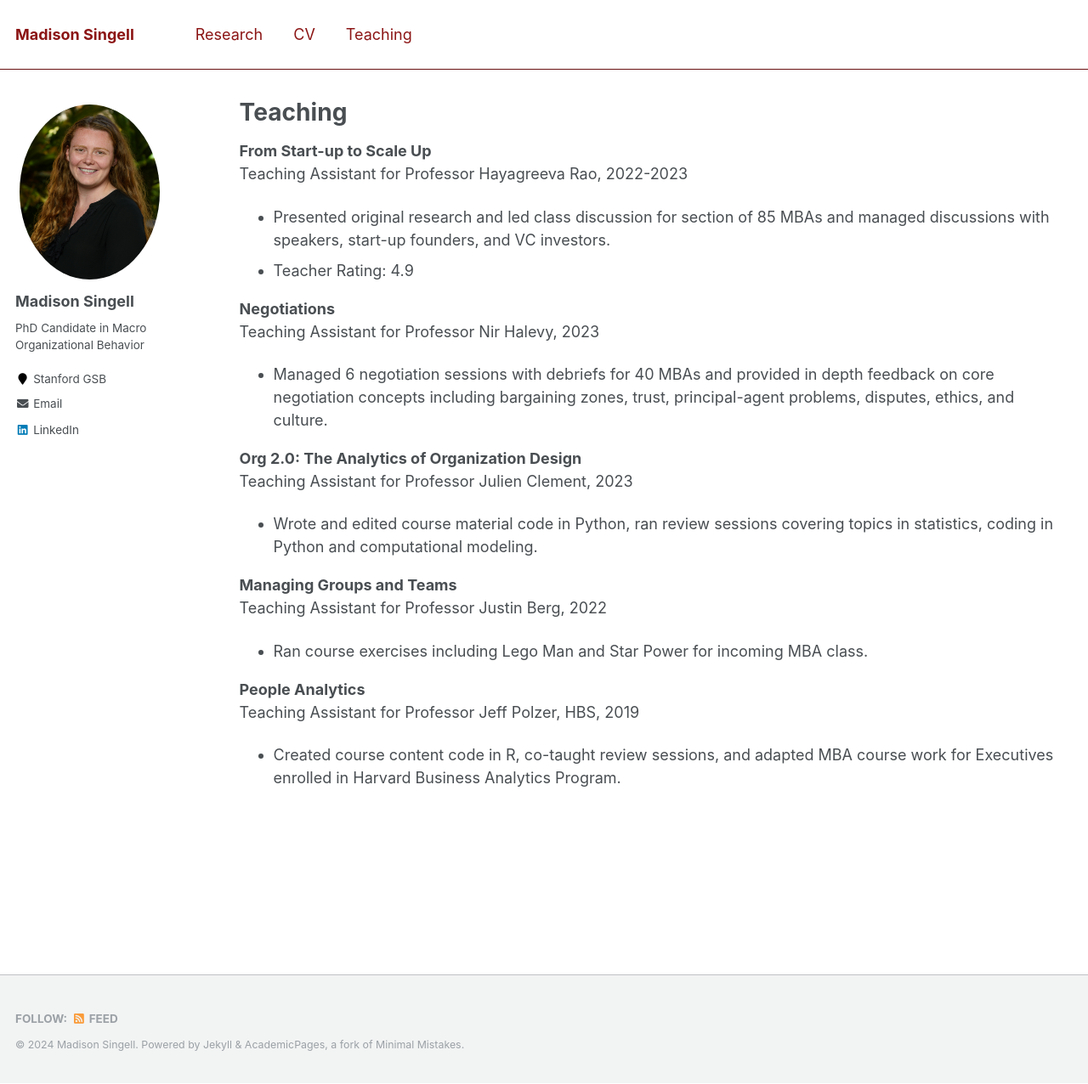
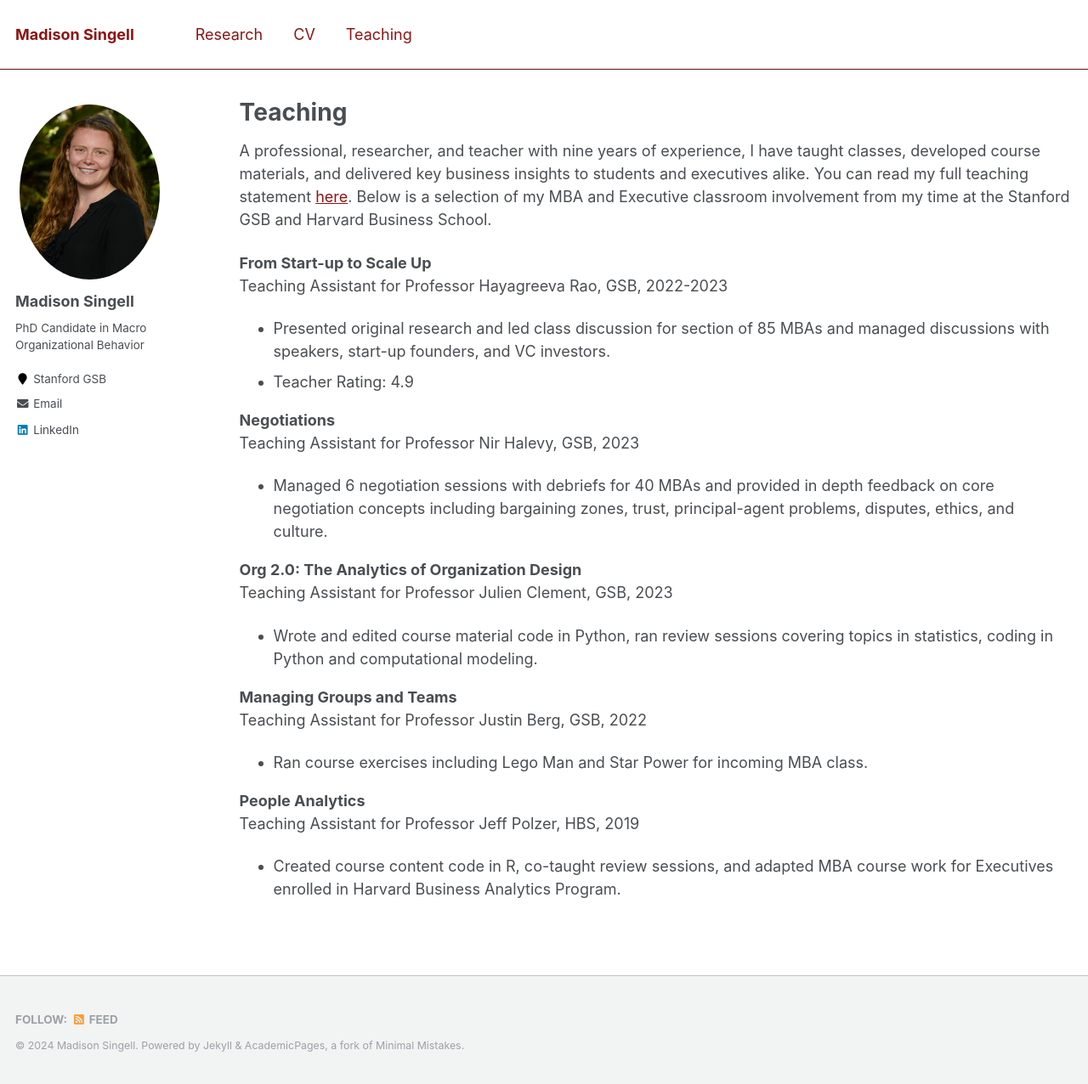
Before and after one commit to mhsingell/mhsingell.github.io, a Jekyll site: the page built from _pages/teaching.md, in a window 1280 px wide and 1276 px high. Shown: the whole window at 85% size. Built offline with Jekyll 4.4.1, drawn with Linux system fonts in a browser that asks for light colours.

Commit message:
Teaching Update

```diff
--- a/_pages/teaching.md
+++ b/_pages/teaching.md
@@ -5,23 +5,25 @@ permalink: /teaching/
 author_profile: true
 ---
 
+A professional, researcher, and teacher with nine years of experience, I have taught classes, developed course materials, and delivered key business insights to students and executives alike. You can read my full teaching statement [here](/files/Teaching_Statement_Current.pdf). Below is a selection of my MBA and Executive classroom involvement from my time at the Stanford GSB and Harvard Business School.
+
 **From Start-up to Scale Up**\
-Teaching Assistant for Professor Hayagreeva Rao, 2022-2023
+Teaching Assistant for Professor Hayagreeva Rao, GSB, 2022-2023
 - Presented original research and led class discussion for section of 85 MBAs and managed discussions with speakers, start-up founders, and VC investors.
 - Teacher Rating: 4.9
 
 **Negotiations**\
-Teaching Assistant for Professor Nir Halevy, 2023
+Teaching Assistant for Professor Nir Halevy, GSB, 2023
 -	Managed 6 negotiation sessions with debriefs for 40 MBAs and provided in depth feedback on core negotiation concepts including bargaining zones, trust,
 principal-agent problems, disputes, ethics, and culture.
 
 **Org 2.0: The Analytics of Organization Design**\
-Teaching Assistant for Professor Julien Clement, 2023
+Teaching Assistant for Professor Julien Clement, GSB, 2023
 - Wrote and edited course material code in Python, ran review sessions covering topics in statistics, coding in Python and
 computational modeling.
 
 **Managing Groups and Teams**\
-Teaching Assistant for Professor Justin Berg, 2022
+Teaching Assistant for Professor Justin Berg, GSB, 2022
 - Ran course exercises including Lego Man and Star Power for incoming MBA class.
 
 **People Analytics**\
```
